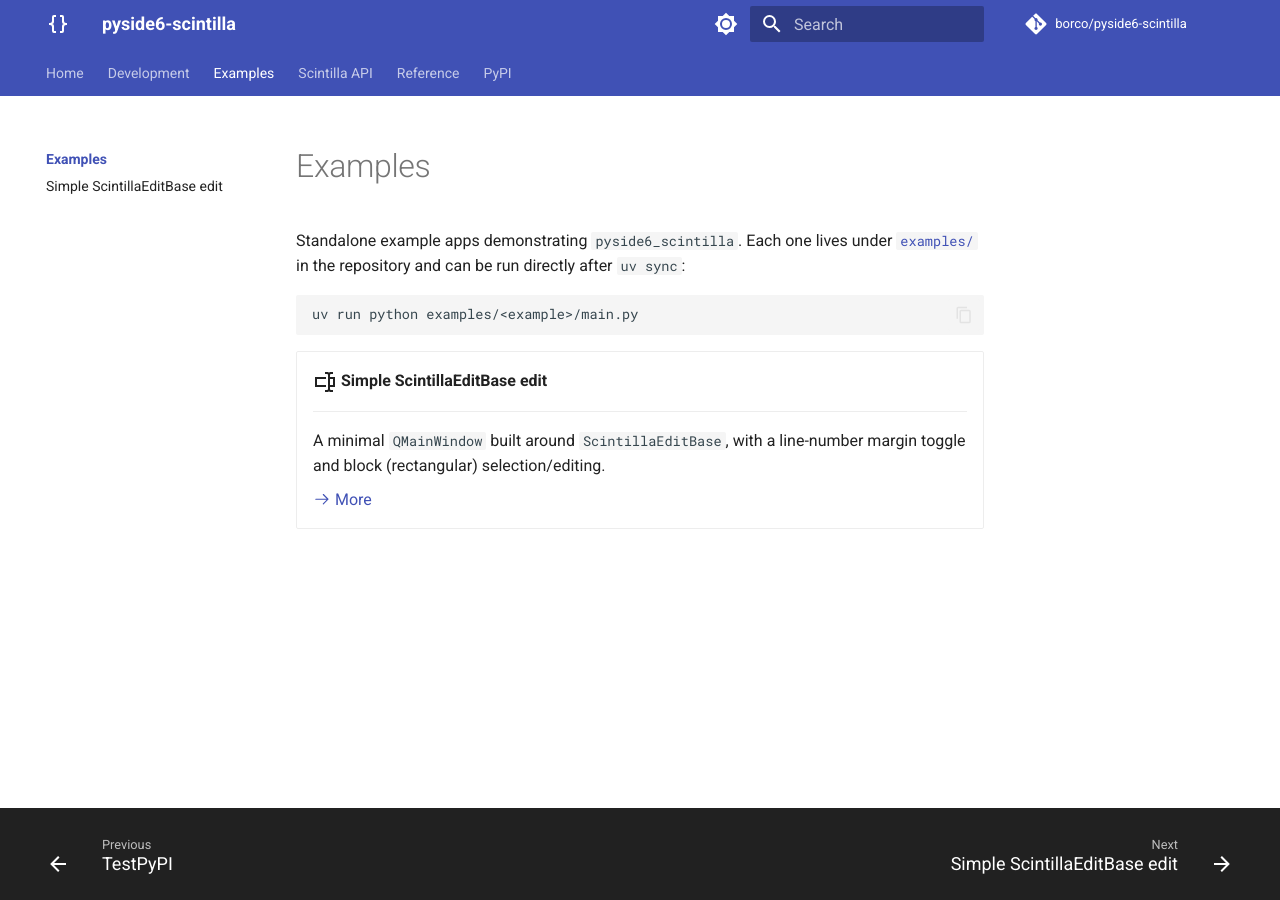
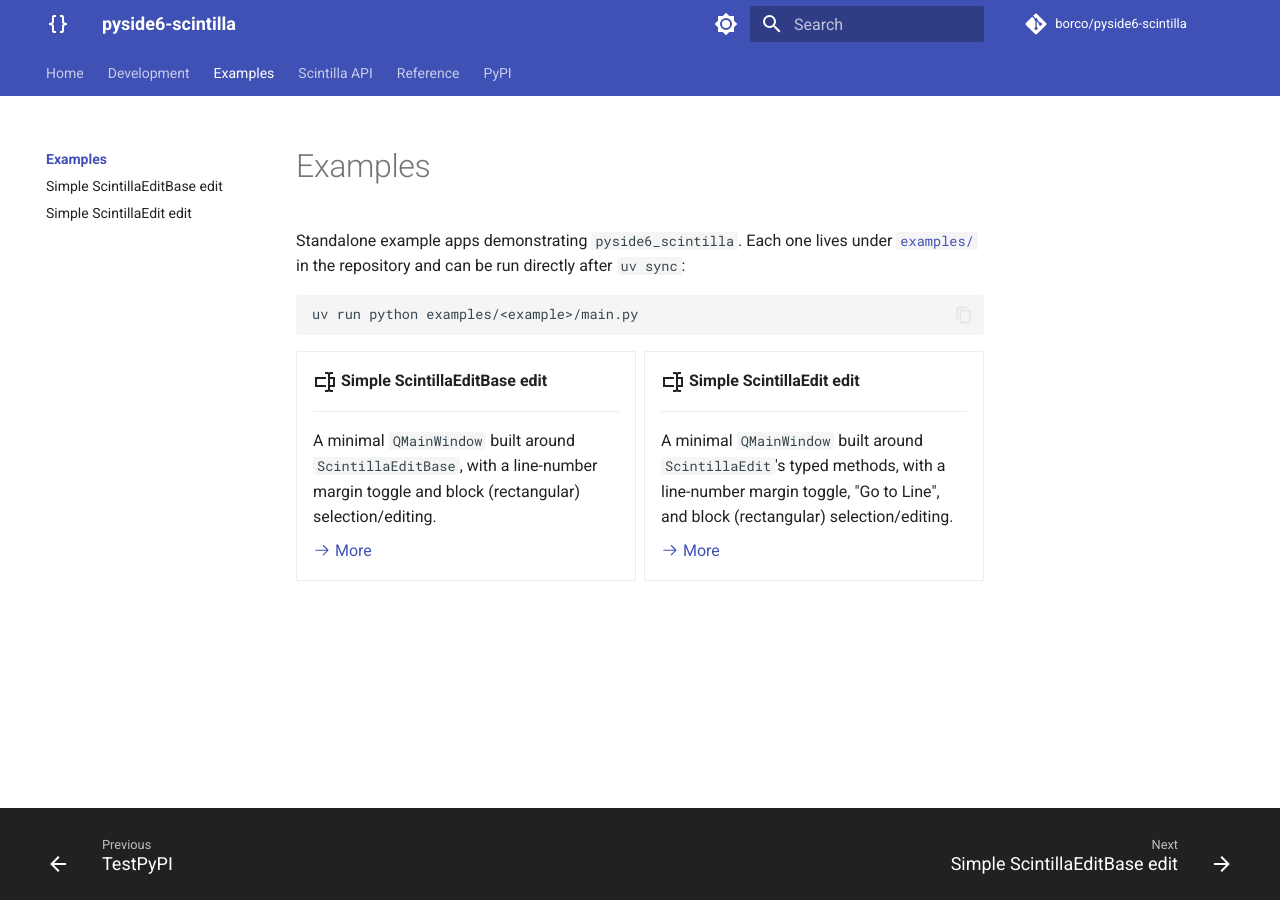
Before and after one commit to borco/pyside6-scintilla, an MkDocs documentation site: the page built from docs/examples/index.md, in a window 1280 px wide. Built offline with MkDocs 1.6.1 and Material for MkDocs 9.7.7, drawn with Linux system fonts in a browser that asks for light colours; comment, search, counter and statistics services are not loaded.

Commit message:
Add simple_scintilla_edit to the docs examples gallery
New detail page (intro/Running/Source/Screenshots, matching
simple_scintilla_base_edit's layout), gallery card, and nav entry.

```diff
--- a/docs/examples/index.md
+++ b/docs/examples/index.md
@@ -19,4 +19,14 @@ uv run python examples/<example>/main.py
 
     [:octicons-arrow-right-24: More](simple_scintilla_base_edit.md)
 
+-   :material-form-textbox:{ .lg .middle } __Simple ScintillaEdit edit__
+
+    ---
+
+    A minimal `QMainWindow` built around `ScintillaEdit`'s typed methods,
+    with a line-number margin toggle, "Go to Line", and block (rectangular)
+    selection/editing.
+
+    [:octicons-arrow-right-24: More](simple_scintilla_edit.md)
+
 </div>
--- a/mkdocs.yml
+++ b/mkdocs.yml
@@ -89,6 +89,7 @@ nav:
   - Examples:
       - examples/index.md
       - examples/simple_scintilla_base_edit.md
+      - examples/simple_scintilla_edit.md
   - Scintilla API:
       - Editing:
           - scintilla/editing/text-retrieval-and-modification.md
```
Also changed, not shown: docs/examples/simple_scintilla_edit.md (added, +31 -0 lines), docs/assets/images/examples/simple_scintilla_edit.png (added).
